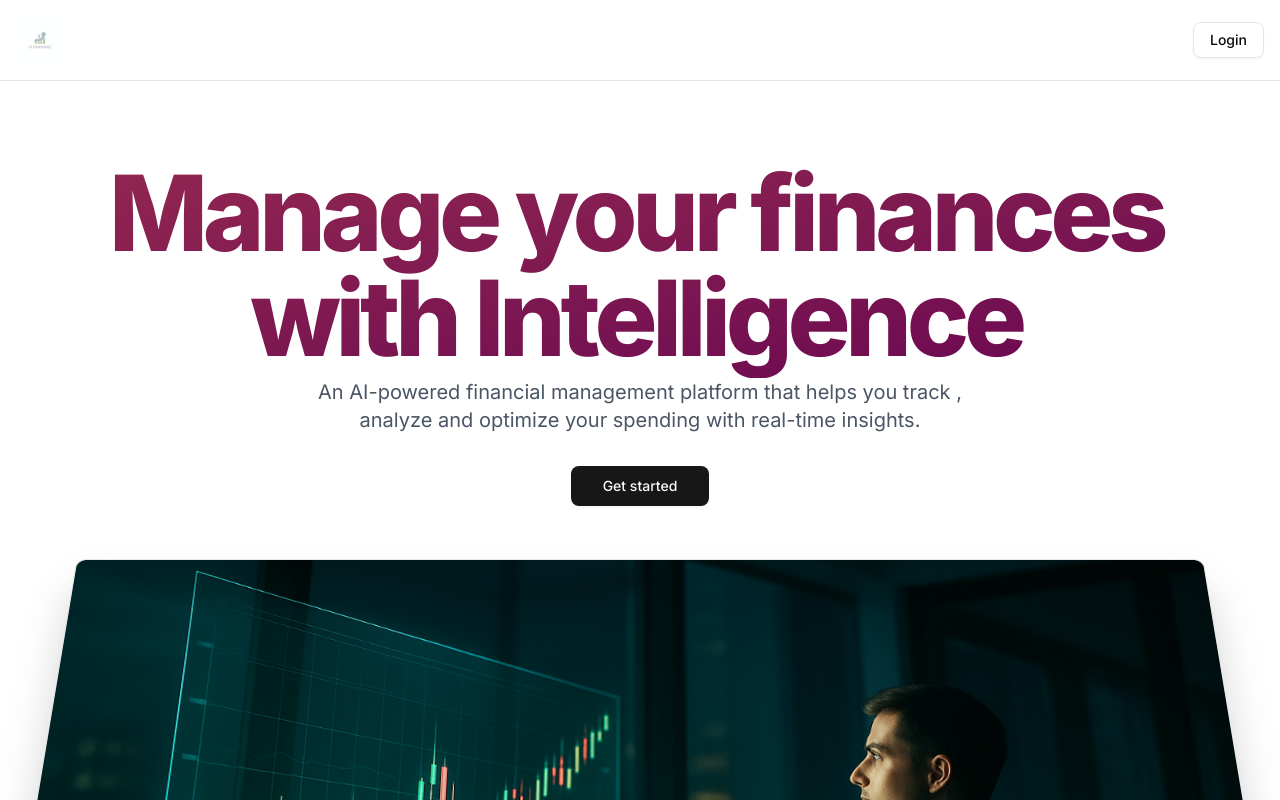
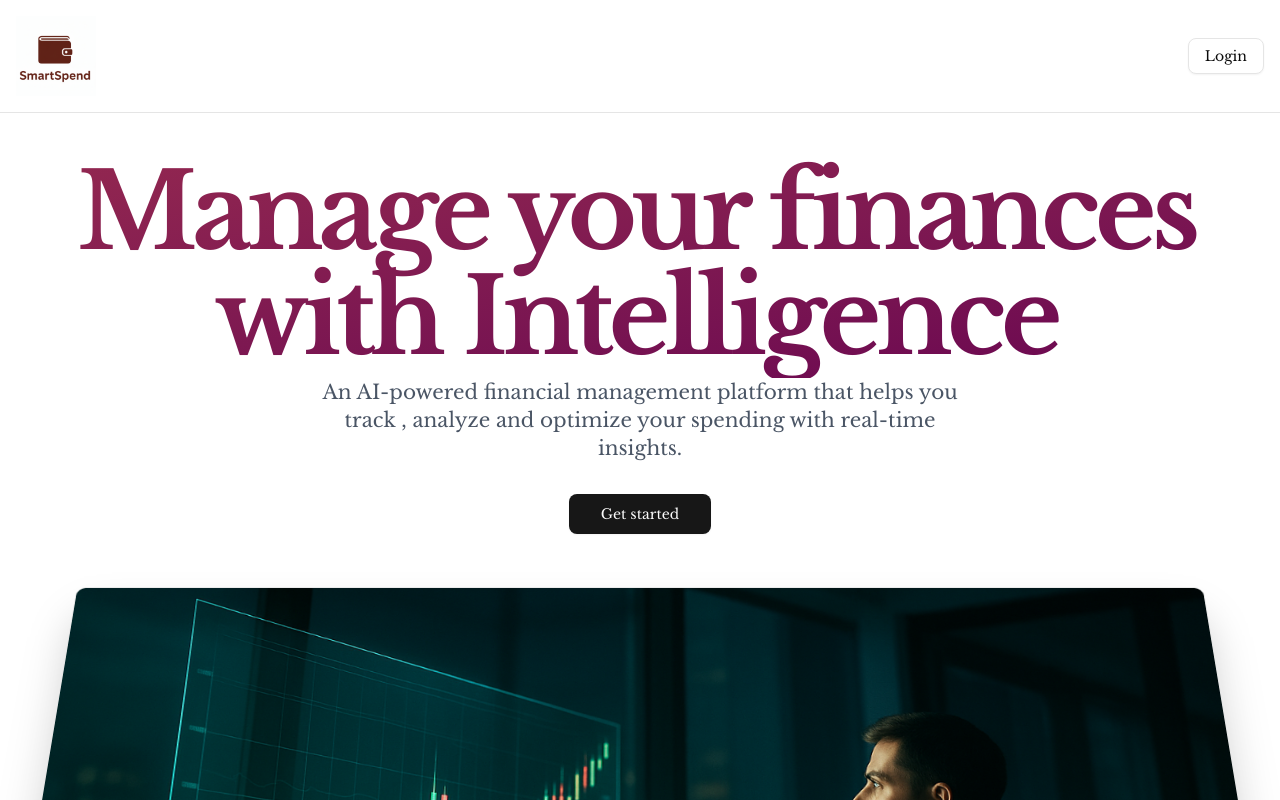
Before and after one commit to aakash-sriv/SmartSpend, a Next.js app in the folder smartspend/: page / in a window 1280 px wide. Shown: the top 800 px of the page. Built offline with nearby package versions, Linux system fonts and the light colour scheme; no server answers.

Commit message:
logo updated

```diff
--- a/smartspend/app/globals.css
+++ b/smartspend/app/globals.css
@@ -123,6 +123,8 @@
 }
 
 
+
+
 /* @layer utilities {
   .gradient {
     @apply bg-gradient-to-br from-blue-600 to-purple-600;
@@ -134,7 +136,7 @@
 } */
 @layer utilities {
   .gradient {
-    @apply bg-gradient-to-br from-[#752323] to-[#160101];
+    @apply bg-gradient-to-br from-[#832626] to-[#160101];
   }
 
   .gradient-title {
--- a/smartspend/app/layout.js
+++ b/smartspend/app/layout.js
@@ -1,12 +1,14 @@
 import Header from "@/components/header";
 import "./globals.css";
-import { Inter } from "next/font/google";
 import { ClerkProvider } from "@clerk/nextjs";
 import { Toaster } from "sonner";
+import { Libre_Baskerville } from "next/font/google";
 
-
-const inter = Inter({ subsets: ["latin"] });
-
+const libreBaskerville = Libre_Baskerville({
+  subsets: ["latin"],        // choose character subsets
+  weight: ["400", "700"],    // choose which font weights you need
+  display: "swap",           // optional: for better font loading
+});
 export const metadata = {
   title: "SmartSpend",
   description: "Where finance meets management",
@@ -16,7 +18,7 @@ export default function RootLayout({ children }) {
   return (
     <ClerkProvider>
       <html lang="en">
-        <body className={`${inter.className}`}>
+        <body className={`${libreBaskerville.className} `}>
           {/* header */}
           <Header/>
           <main className="min-h-screen">
--- a/smartspend/components/header.jsx
+++ b/smartspend/components/header.jsx
@@ -12,11 +12,11 @@ const Header = async() => {
     <nav className="container mx-auto px-4 py-4 flex items-center justify-between">
       <Link href="/">
         <Image
-        src= {"/logo.jpg"}
-        alt="FlowMind logo"
+        src={"/logo1.png"}
+        alt="SmartSpend"
         height={60}
         width={200}
-        className="h-12 w-auto object-contain"
+        className="h-20 w-20 object-contain"
         />
       </Link>
 
```
Also changed, not shown: smartspend/public/logo.jpg (deleted), smartspend/public/logo1.png (added).
